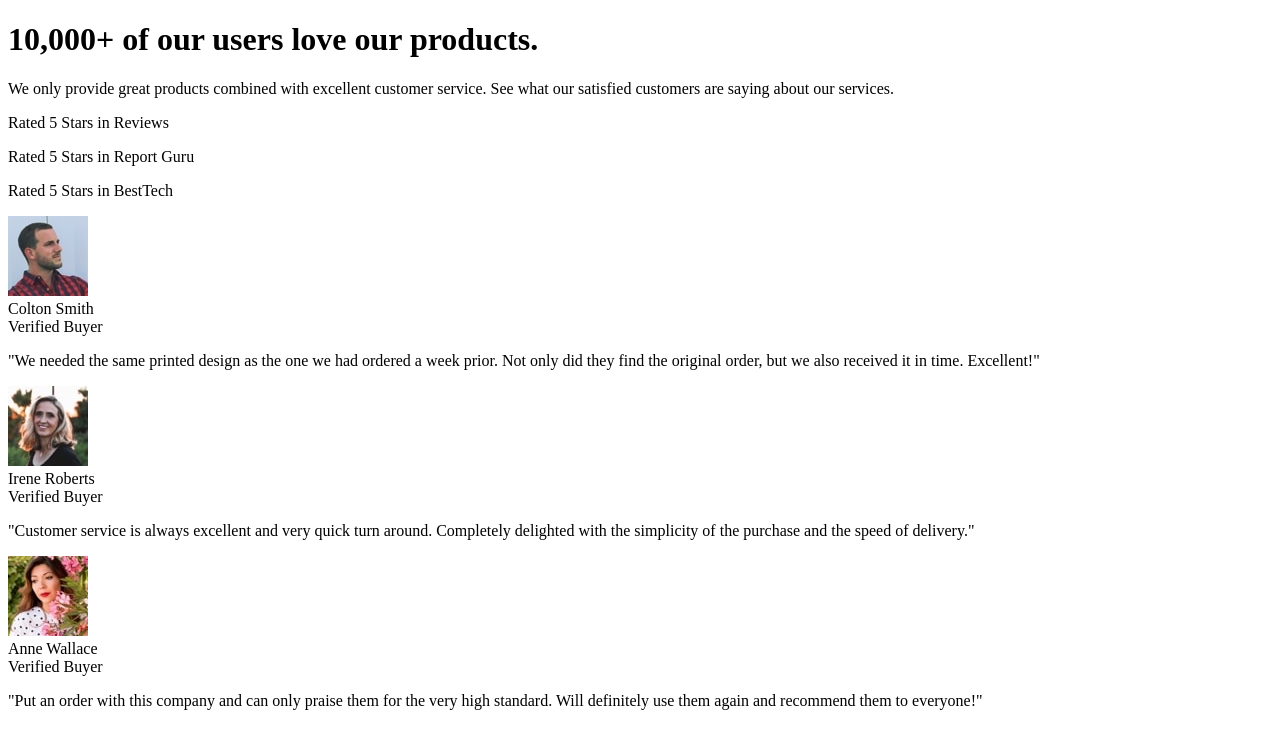
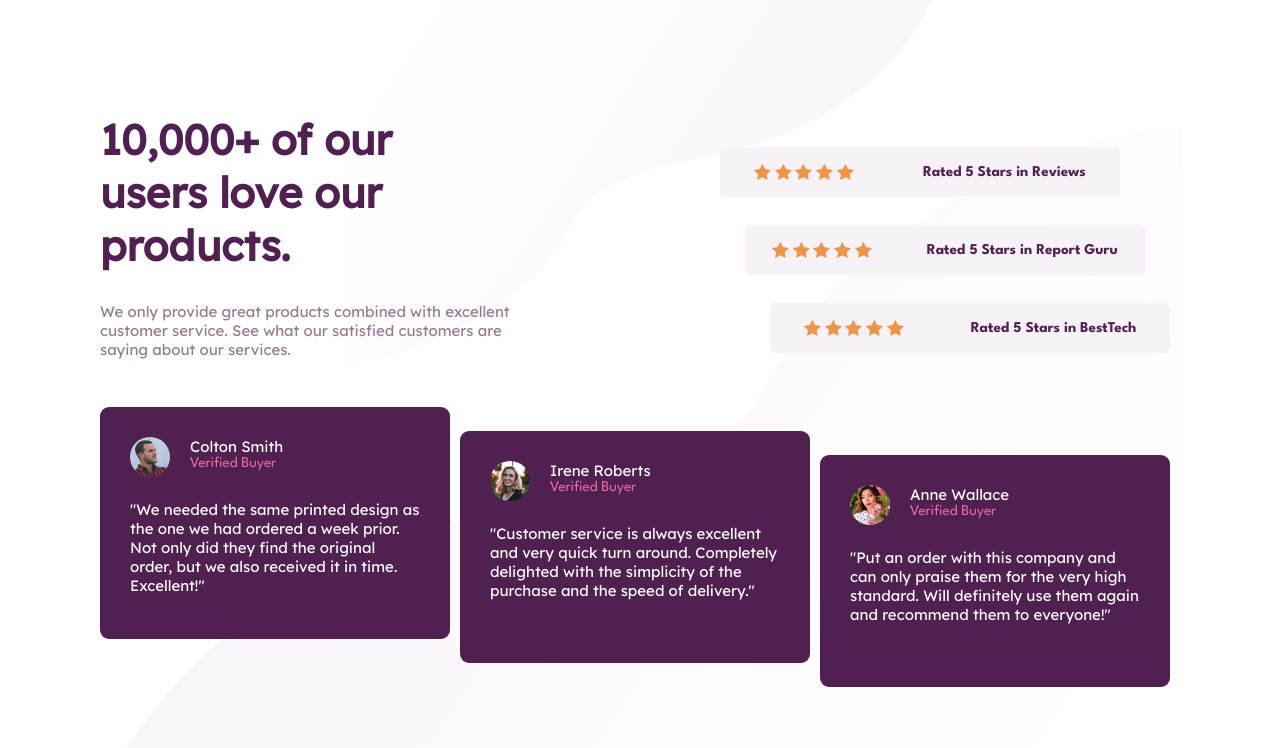
Before and after one commit to kmlson/Social-proof-section, a plain HTML site: page index.html in a window 1280 px wide. Drawn offline with Linux system fonts and the light colour scheme.

Commit message:
styles created

```diff
--- a/index.html
+++ b/index.html
@@ -15,50 +15,69 @@
     <title>Frontend Mentor | Social proof section</title>
 
     <!-- Feel free to remove these styles or customise in your own stylesheet 👍 -->
-    <link rel="stylesheet" href="style.css">
+    <link rel="stylesheet" href="style.css" />
   </head>
   <body>
-
+    <main>
       <header>
+        <section class="header">
           <h1>10,000+ of our users love our products.</h1>
 
-   <p> We only provide great products combined with excellent customer service.
-    See what our satisfied customers are saying about our services.
+          <p>
+            We only provide great products combined with excellent customer
+            service. See what our satisfied customers are saying about our
+            services.
           </p>
+        </section>
+
+        <section class="rating">
+          <div class="review-component">
+            <div class="stars"></div>
+            <div class="review">Rated 5 Stars in Reviews</div>
+          </div>
+          <div class="review-component">
+            <div class="stars"></div>
+            <div class="review">Rated 5 Stars in Report Guru</div>
+          </div>
+          <div class="review-component">
+            <div class="stars"></div>
+            <div class="review">Rated 5 Stars in BestTech</div>
+          </div>
+        </section>
       </header>
+      <section class="testimonial">
+        <div class="card">
+          <img src="images/image-colton.jpg" alt="Colton photo" />
+          <div class="name">Colton Smith</div>
+          <div class="customer-desc">Verified Buyer</div>
 
-  <section>
-   <p> Rated 5 Stars in Reviews</p>
-    <p>Rated 5 Stars in Report Guru</p>
-   <p>Rated 5 Stars in BestTech</p>
-  </section>
-</section>
-  <div class="card">
-    <img src="images/image-colton.jpg" alt="Colton photo">
-    <div class="name"> Colton Smith </div>
-    <div class="customer-desc">Verified Buyer</div>
-    <p> "We needed the same printed design as the one we had ordered a week prior.
-    Not only did they find the original order, but we also received it in time.
-    Excellent!"</p>
-  </div>
-  <div class="card">
-    <img src="images/image-irene.jpg" alt="Irena photo">
-    <div class="name"> Irene Roberts </div>
-    <div class="customer-desc">Verified Buyer</div>
-    <p>"Customer service is always excellent and very quick turn around. Completely
-    delighted with the simplicity of the purchase and the speed of delivery."
+          <p>
+            "We needed the same printed design as the one we had ordered a week
+            prior. Not only did they find the original order, but we also
+            received it in time. Excellent!"
           </p>
         </div>
         <div class="card">
-    <img src="images/image-anne.jpg" alt="Anna photo">
-   <div class="name"> Anne Wallace </div>
+          <img src="images/image-irene.jpg" alt="Irena photo" />
+          <div class="name">Irene Roberts</div>
           <div class="customer-desc">Verified Buyer</div>
-    <p> "Put an order with this company and can only praise them for the very high
-    standard. Will definitely use them again and recommend them to everyone!"
+          <p>
+            "Customer service is always excellent and very quick turn around.
+            Completely delighted with the simplicity of the purchase and the
+            speed of delivery."
           </p>
-
+        </div>
+        <div class="card">
+          <img src="images/image-anne.jpg" alt="Anna photo" />
+          <div class="name">Anne Wallace</div>
+          <div class="customer-desc">Verified Buyer</div>
+          <p>
+            "Put an order with this company and can only praise them for the
+            very high standard. Will definitely use them again and recommend
+            them to everyone!"
+          </p>
         </div>
       </section>
-
+    </main>
   </body>
 </html>
--- a/style.css
+++ b/style.css
@@ -0,0 +1,250 @@
+@import url('https://fonts.googleapis.com/css2?family=League+Spartan:wght@400;500;700&family=Lexend+Deca&display=swap');
+/*
+     font-family: 'League Spartan', sans-serif;
+    font-family: 'Lexend Deca', sans-serif;
+*/
+
+:root {
+    --VeryDarkMagenta: hsl(300, 43%, 22%);
+    --SoftPink: hsl(333, 80%, 67%);
+    --DarkGrayishMagenta: hsl(303, 10%, 53%);
+    --LightGrayishMagenta: hsl(300, 24%, 96%);
+    --White: hsl(0, 0%, 100%);
+    --MobileWidth: 375px;
+    --DesktopWidth:1440px
+    --Mobile-section-width:326px;
+    --Desktop-testymonial-height:232px;
+    --Desktop-testymonial-width:350px;
+    --Fontsize: 15px;
+    --family1:'League Spartan', sans-serif;
+    --family2:'Lexend Deca', sans-serif;
+}
+
+* {
+  box-sizing: border-box;
+  margin: 0;
+  padding: 0;
+}
+
+html {
+  font-size: 62.5%;
+}
+
+body {
+    font-size: var(--Fontsize);
+    font-family: var(--family1);
+    background-image: url("images/bg-pattern-top-mobile.svg"),url("images/bg-pattern-bottom-mobile.svg");
+    background-repeat: no-repeat,no-repeat;
+    background-position: top left,bottom left;
+    display: flex;
+    justify-content: center;
+    align-items: center;
+    height: 100vh;
+
+}
+
+main {
+    width:var(--MobileWidth);
+    padding: 0 2.2rem;
+
+}
+
+
+
+header h1 {
+    text-align: center;
+    font-family: var(--family2);
+    font-weight: 700;
+    color: var(--VeryDarkMagenta);
+    padding: 4rem 4.6rem;
+
+
+
+}
+
+header p {
+    font-family: var(--family2);
+    font-weight: 500;
+    color: var(--DarkGrayishMagenta);
+    text-align: center;
+
+}
+
+.review-component {
+    display: flex;
+    flex-direction: column;
+    justify-content: center;
+    align-items: center;
+    height: 7.7rem;
+    border-radius: .5rem;
+    background-color:var(--LightGrayishMagenta) ;
+    margin: 1.4rem 0;
+}
+
+.review-component  div {
+    margin: 0.5rem 0;
+
+}
+
+.rating {
+    margin: 4rem 0rem;
+}
+
+
+.rating .stars {
+    background-image: url( 'images/icon-star.svg' );
+    background-size: 1.7rem 1.6rem;
+    height: 1.6rem;
+    width: 10rem;
+    background-repeat:space ;
+
+
+}
+
+.rating .review {
+    color: var(--VeryDarkMagenta);
+    font-family: var(--family1);
+    font-weight: 700;
+}
+
+.card {
+   background-color: var(--VeryDarkMagenta);
+   padding: 3rem;
+   color: var(--White);
+   margin-bottom: 2rem;
+   border-radius: 0.9rem;
+
+
+}
+
+
+
+.card img {
+    border-radius: 50%;
+    width:4rem;
+    height: 4rem;
+    float: left;
+    margin-right: 2rem;
+
+
+}
+
+.name {
+    font-family: var(--family2);
+}
+
+.customer-desc {
+    color: var(--SoftPink);
+}
+
+
+.card p {
+    margin-top: 3rem;
+    font-family: var(--family2);
+    font-weight: 500;
+}
+
+@media only screen and (min-width: 1100px)  {
+
+
+body {
+    background-image: url("images/bg-pattern-top-desktop.svg"),url("images/bg-pattern-bottom-desktop.svg");
+    background-repeat: no-repeat,no-repeat;
+    background-position: top center,bottom center;
+}
+
+main {
+    width: var(--DesktopWidth);
+    padding: 0;
+
+}
+
+ header {
+    display: flex;
+
+
+ }
+
+ header h1 {
+   text-align: unset;
+    font-size: 4.2rem;
+    padding: 0;
+    padding-top: 2rem;
+    padding-right: 4.6rem;
+
+
+
+ }
+
+ header p {
+    text-align: unset;
+    padding: 0;
+    padding-top: 3rem;
+ }
+
+ .header {
+    width: 45rem;
+    margin-right:17rem;
+ }
+ .rating {
+    width: 45rem;
+    display: flex;
+    flex-direction: column;
+
+ }
+
+ .review-component {
+    display: flex;
+    flex-direction: row;
+    justify-content: space-around;
+    width: 40rem;
+    height: 5rem;
+ }
+.review-component:nth-child(1) {
+    align-self: start;
+
+}
+
+.review-component:nth-child(2) {
+    align-self: center;
+
+}
+
+.review-component:nth-child(3) {
+    align-self: flex-end;
+
+}
+
+
+
+ .testimonial {
+
+    display: flex;
+    flex-direction: row;
+    height: 30rem;
+
+
+ }
+ .card {
+   margin-right: 1rem;
+    width: 35rem;
+    height: 23.2rem;
+ }
+
+ .card:nth-child(1)
+ {
+    align-self: start;
+ }
+ .card:nth-child(2)
+ {
+    align-self: center;
+ }
+ .card:nth-child(3) {
+    align-self: end;
+
+ }
+
+
+
+
+}
```
Lines whose indentation alone changed are shown as unchanged.
